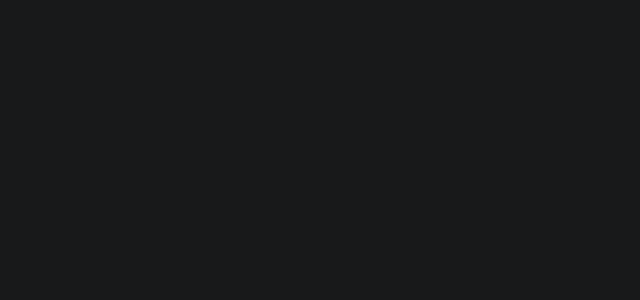
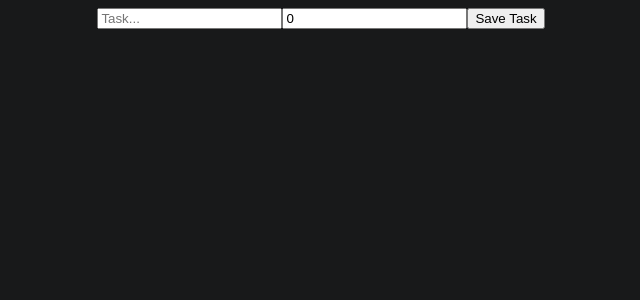
Before and after one commit to brugoncalvesss/react-todo, a React (Create React App) app: page / in a window 1280 px wide. Shown: the top 300 px of the page, without its empty margins (319-959 px from the left). Built offline with nearby package versions, Linux system fonts and the light colour scheme.

Commit message:
Feat: Add task

```diff
--- a/src/App.tsx
+++ b/src/App.tsx
@@ -1,10 +1,81 @@
-import React, { FC } from 'react';
+import React, { ChangeEvent, FC, useState } from 'react';
 import './App.css';
+import TodoList from './Components/TodoList';
 
-const App: FC = () =>{
+interface ITask {
+  taskName: string,
+  deadline: number
+}
+
+const App: FC = () => {
+
+  const [task, setTask] = useState<string>('')
+  const [todo, setTodo] = useState<ITask[]>([])
+  const [deadline, setDeadline] = useState<number>(0)
+
+  const handleChange = (event: ChangeEvent<HTMLInputElement>): void => {
+    if (event.target.name === 'task') {
+      setTask(event.target.value)
+    }
+
+    if (event.target.name === 'priority') {
+      setDeadline(Number(event.target.value))
+    }
+  }
+
+  const saveTask = (): void => {
+    const newTask = {
+      taskName: task,
+      deadline: deadline
+    }
+    setTodo([...todo, newTask])
+    setTask('')
+    setDeadline(0)
+  }
+
+  const deleteTask = (name: string): void => {
+    const newTodo = todo.filter(task => {
+      return task.taskName !== name
+    })
+
+    setTodo(newTodo)
+  }
+
   return (
     <div className="App">
-
+      <div className="Container">
+        <div className="header">
+          <input
+            type="text"
+            placeholder="Task..."
+            name="task"
+            value={task}
+            onChange={handleChange}
+          />
+          <input
+            type="number"
+            placeholder="Priority"
+            name="priority"
+            value={deadline}
+            onChange={handleChange}
+          />
+          <button
+            type="submit"
+            onClick={saveTask}
+          >Save Task</button>
+        </div>
+        <div className="task">
+          {todo.map((task: ITask, key: number) => {
+            return (
+              <TodoList
+                task={task}
+                key={key}
+                deleteTask={deleteTask}
+              />
+            )
+          })}
+        </div>
+      </div>
     </div>
   );
 }
```
